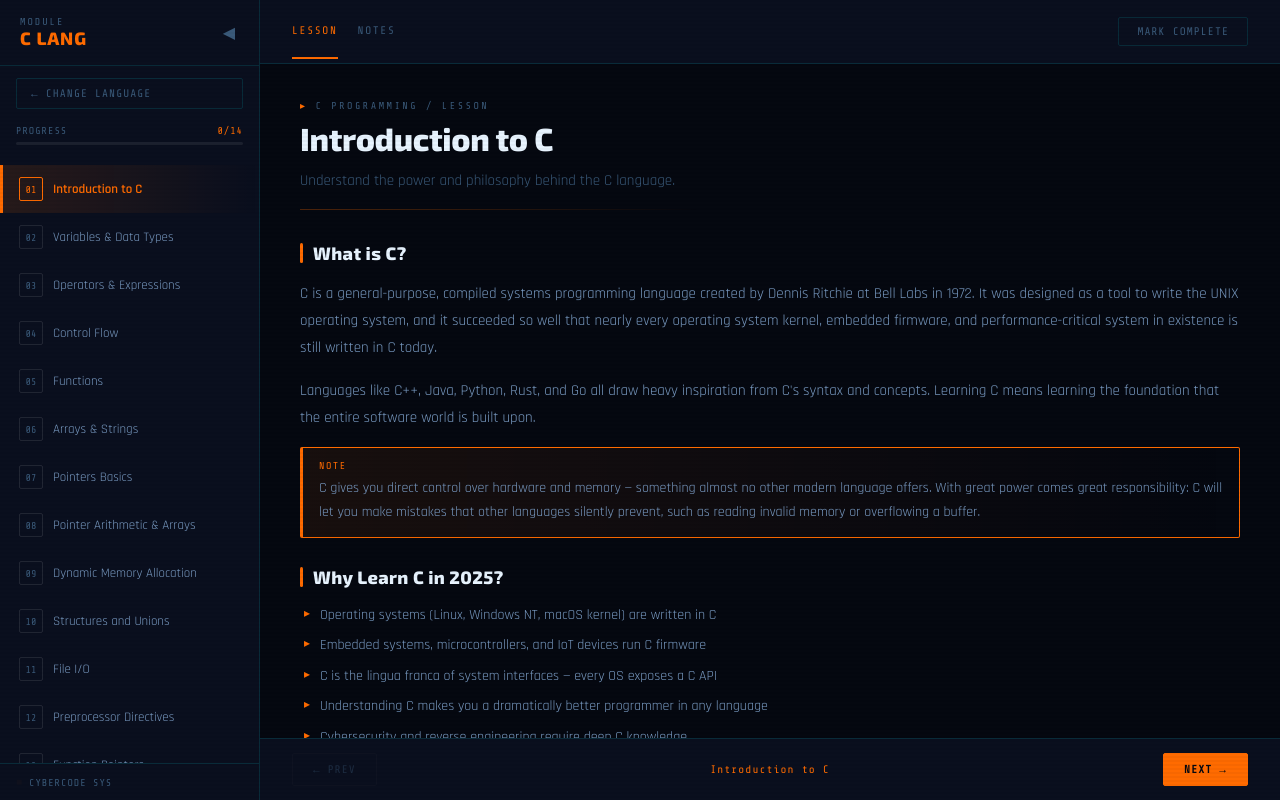
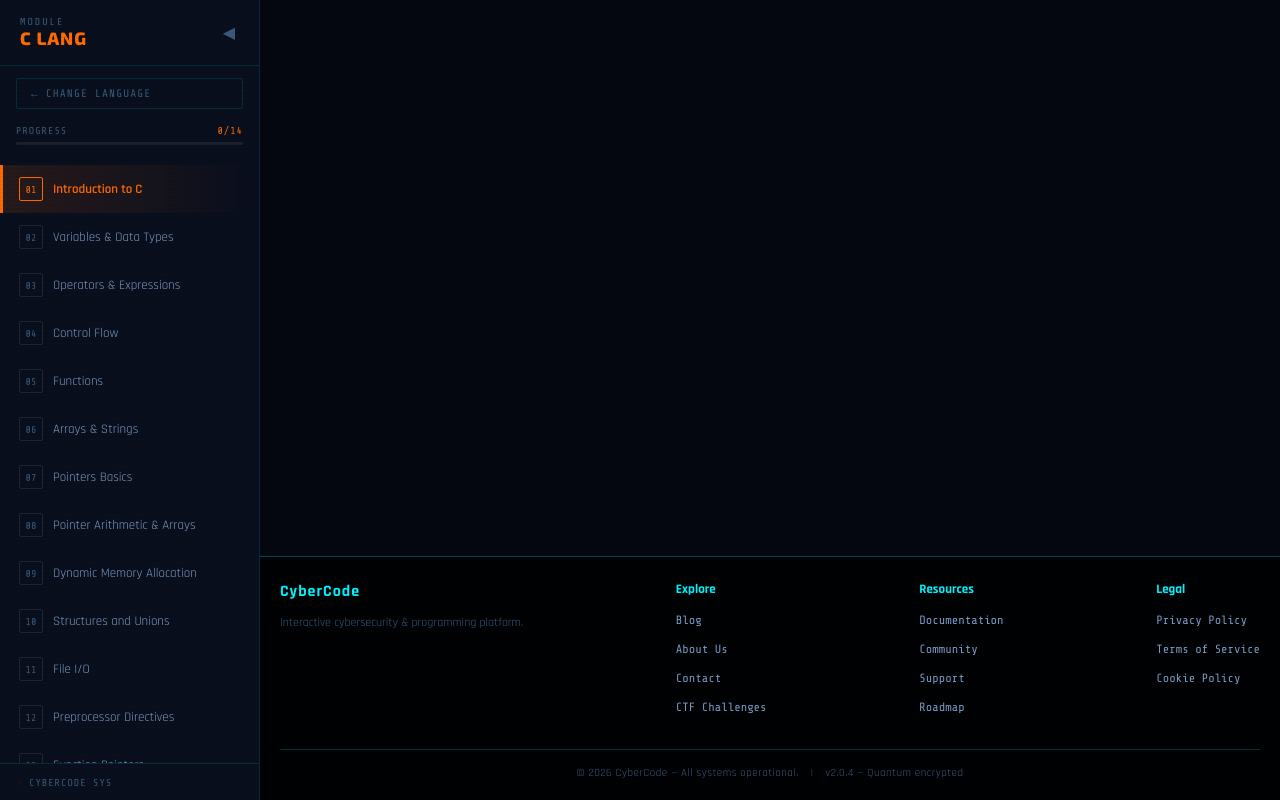
Before and after one commit to StefanCerempei/cybercode, a React (Create React App) app: page / in a window 1280 px wide. Both pictures are taken after a click on the element 466 px from the left and 542 px from the top of the page. Built offline with nearby package versions, Linux system fonts and the light colour scheme.

Commit message:
Footer added

```diff
--- /dev/null
+++ b/src/components/Footer.jsx
@@ -0,0 +1,102 @@
+import React from 'react';
+
+export default function Footer() {
+    const currentYear = new Date().getFullYear();
+
+    return (
+        <footer style={{
+            position: 'relative',
+            zIndex: 2,
+            width: '100%',
+            background: 'rgba(0, 0, 0, 0.7)',
+            backdropFilter: 'blur(8px)',
+            borderTop: '1px solid rgba(0, 245, 255, 0.3)',
+            marginTop: 'auto',
+            padding: '24px 20px 20px',
+            fontFamily: 'var(--font-ui)',
+        }}>
+            <div style={{
+                maxWidth: '1200px',
+                margin: '0 auto',
+                display: 'flex',
+                flexWrap: 'wrap',
+                justifyContent: 'space-between',
+                gap: '30px',
+            }}>
+                {/* Brand column */}
+                <div style={{ minWidth: '180px' }}>
+                    <h3 style={{
+                        fontSize: '16px',
+                        color: 'var(--accent-cyan)',
+                        marginBottom: '12px',
+                        letterSpacing: '1px',
+                    }}>CyberCode</h3>
+                    <p style={{ fontSize: '12px', color: 'var(--text-muted)', lineHeight: '1.5' }}>
+                        Interactive cybersecurity & programming platform.
+                    </p>
+                </div>
+
+                {/* Navigation links columns */}
+                <div>
+                    <h4 style={{ fontSize: '13px', color: 'var(--accent-cyan)', marginBottom: '12px' }}>Explore</h4>
+                    <ul style={{ listStyle: 'none', padding: 0, margin: 0 }}>
+                        <li style={{ marginBottom: '8px' }}><a href="/blog" style={linkStyle}>Blog</a></li>
+                        <li style={{ marginBottom: '8px' }}><a href="/about" style={linkStyle}>About Us</a></li>
+                        <li style={{ marginBottom: '8px' }}><a href="/contact" style={linkStyle}>Contact</a></li>
+                        <li style={{ marginBottom: '8px' }}><a href="/challenges" style={linkStyle}>CTF Challenges</a></li>
+                    </ul>
+                </div>
+
+                <div>
+                    <h4 style={{ fontSize: '13px', color: 'var(--accent-cyan)', marginBottom: '12px' }}>Resources</h4>
+                    <ul style={{ listStyle: 'none', padding: 0, margin: 0 }}>
+                        <li style={{ marginBottom: '8px' }}><a href="/docs" style={linkStyle}>Documentation</a></li>
+                        <li style={{ marginBottom: '8px' }}><a href="/community" style={linkStyle}>Community</a></li>
+                        <li style={{ marginBottom: '8px' }}><a href="/support" style={linkStyle}>Support</a></li>
+                        <li style={{ marginBottom: '8px' }}><a href="/roadmap" style={linkStyle}>Roadmap</a></li>
+                    </ul>
+                </div>
+
+                <div>
+                    <h4 style={{ fontSize: '13px', color: 'var(--accent-cyan)', marginBottom: '12px' }}>Legal</h4>
+                    <ul style={{ listStyle: 'none', padding: 0, margin: 0 }}>
+                        <li style={{ marginBottom: '8px' }}><a href="/privacy" style={linkStyle}>Privacy Policy</a></li>
+                        <li style={{ marginBottom: '8px' }}><a href="/terms" style={linkStyle}>Terms of Service</a></li>
+                        <li style={{ marginBottom: '8px' }}><a href="/cookies" style={linkStyle}>Cookie Policy</a></li>
+                    </ul>
+                </div>
+            </div>
+
+            {/* Bottom bar */}
+            <div style={{
+                marginTop: '24px',
+                paddingTop: '16px',
+                borderTop: '1px solid rgba(0, 245, 255, 0.2)',
+                textAlign: 'center',
+                fontSize: '11px',
+                color: 'var(--text-muted)',
+                letterSpacing: '0.5px',
+            }}>
+                <span>© {currentYear} CyberCode — All systems operational.</span>
+                <span style={{ margin: '0 12px' }}>|</span>
+                <span>v2.0.4 — Quantum encrypted</span>
+            </div>
+        </footer>
+    );
+}
+
+const linkStyle = {
+    color: 'var(--text-secondary)',
+    textDecoration: 'none',
+    fontSize: '12px',
+    transition: 'color 0.2s',
+    fontFamily: 'var(--font-mono)',
+};
+
+// Adaugă un efect de hover (se poate pune într-un fișier CSS global)
+// De exemplu, în global.css:
+// a:hover { color: var(--accent-cyan) !important; }
+// Pentru simplitate, lăsăm stilul inline, dar hover-ul nu merge inline.
+// Recomand să adaugi într-un CSS: .footer-link:hover { color: #00f5ff; }
+// Sau poți folosi styled-components.
+// Pentru acest exemplu, voi adăuga un stil global sugerat.
--- a/src/pages/LessonsPage.jsx
+++ b/src/pages/LessonsPage.jsx
@@ -2,6 +2,7 @@ import React from 'react';
 import { Helmet } from 'react-helmet-async';
 import Sidebar from '../components/Sidebar.jsx';
 import LessonView from '../components/LessonView.jsx';
+import Footer from "../components/Footer";
 
 export default function LessonsPage({
                                         language,
@@ -52,6 +53,7 @@ export default function LessonsPage({
                         onMarkComplete={onMarkComplete}
                     />
                 )}
+                <Footer></Footer>
             </div>
         </>
     );
--- a/src/pages/WelcomePage.jsx
+++ b/src/pages/WelcomePage.jsx
@@ -4,6 +4,7 @@ import MatrixRain from '../components/MatrixRain.jsx';
 import GlitchTitle from '../components/GlitchTitle.jsx';
 import LanguageCard from '../components/LanguageCard.jsx';
 import { LANGUAGE_CARDS } from '../data/languageCards.js';
+import Footer from '../components/Footer.jsx';
 
 export default function WelcomePage({ onSelectLanguage }) {
     const [titleVisible, setTitleVisible] = useState(false);
@@ -70,11 +71,11 @@ export default function WelcomePage({ onSelectLanguage }) {
                 <meta property="og:title" content="CyberCode – Platformă avansată de cybersecurity și programare" />
                 <meta property="og:description" content="Învață C și Python prin module interactive de securitate cibernetică. Simulări de kernel, analiză malware, scripting ofensiv." />
                 <meta property="og:type" content="website" />
-                <meta property="og:url" content="https://cybercode.ro/" />
+                <meta property="og:url" content="https://cybercode.space/" />
                 <meta name="twitter:card" content="summary_large_image" />
                 <meta name="twitter:title" content="CyberCode – Platformă avansată de cybersecurity și programare" />
                 <meta name="twitter:description" content="Învață C și Python prin module interactive de securitate cibernetică." />
-                <link rel="canonical" href="https://cybercode.ro/" />
+                <link rel="canonical" href="https://cybercode.space/" />
             </Helmet>
 
             <div style={{
@@ -463,6 +464,8 @@ export default function WelcomePage({ onSelectLanguage }) {
     );
 }
 
+<Footer />
+
 // Reusable custom styles
 const statCardStyle = {
     background: 'rgba(0, 20, 30, 0.6)',
--- a/src/styles/global.css
+++ b/src/styles/global.css
@@ -121,3 +121,9 @@ body::before {
   90% { opacity: 1; }
   100% { transform: translateY(100vh); opacity: 0; }
 }
+
+/* Footer link hover */
+footer a:hover {
+    color: var(--accent-cyan) !important;
+    text-shadow: 0 0 3px rgba(0,245,255,0.5);
+}
```
